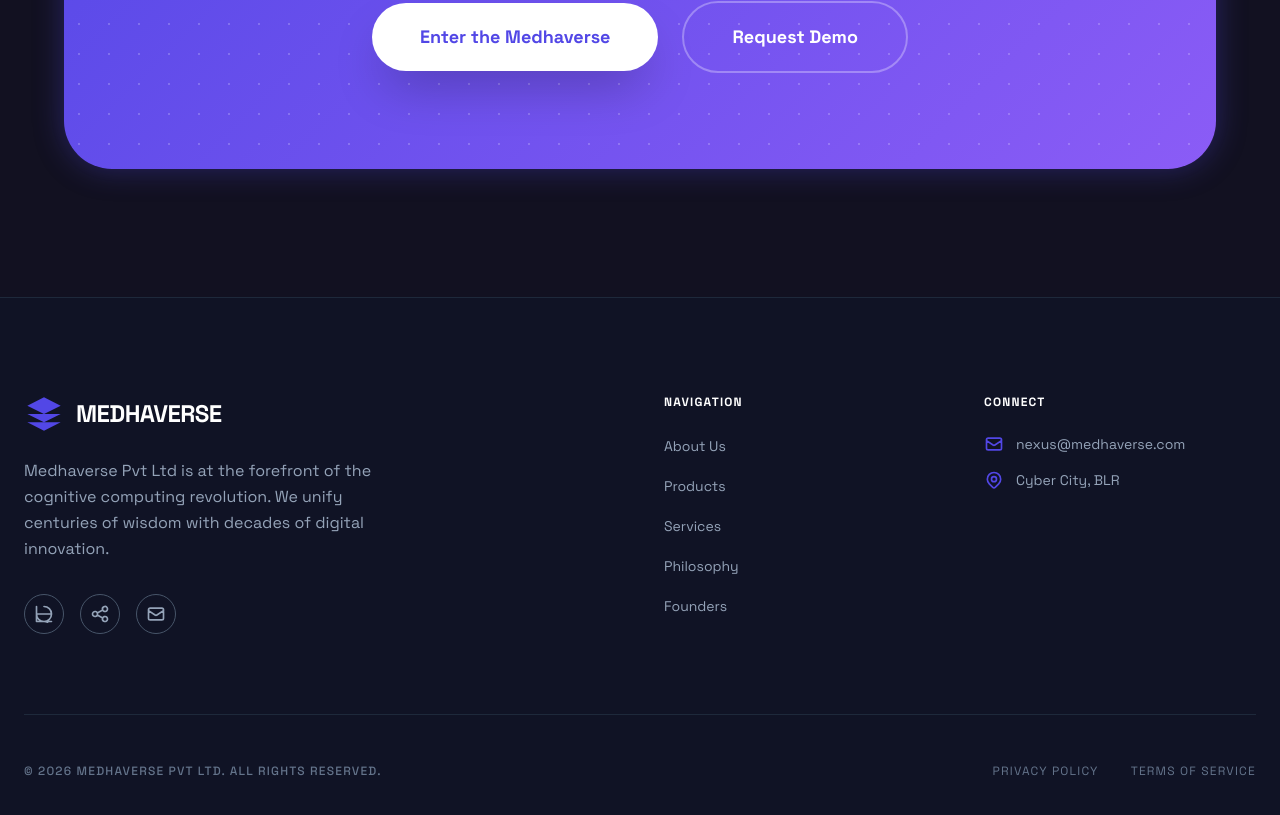
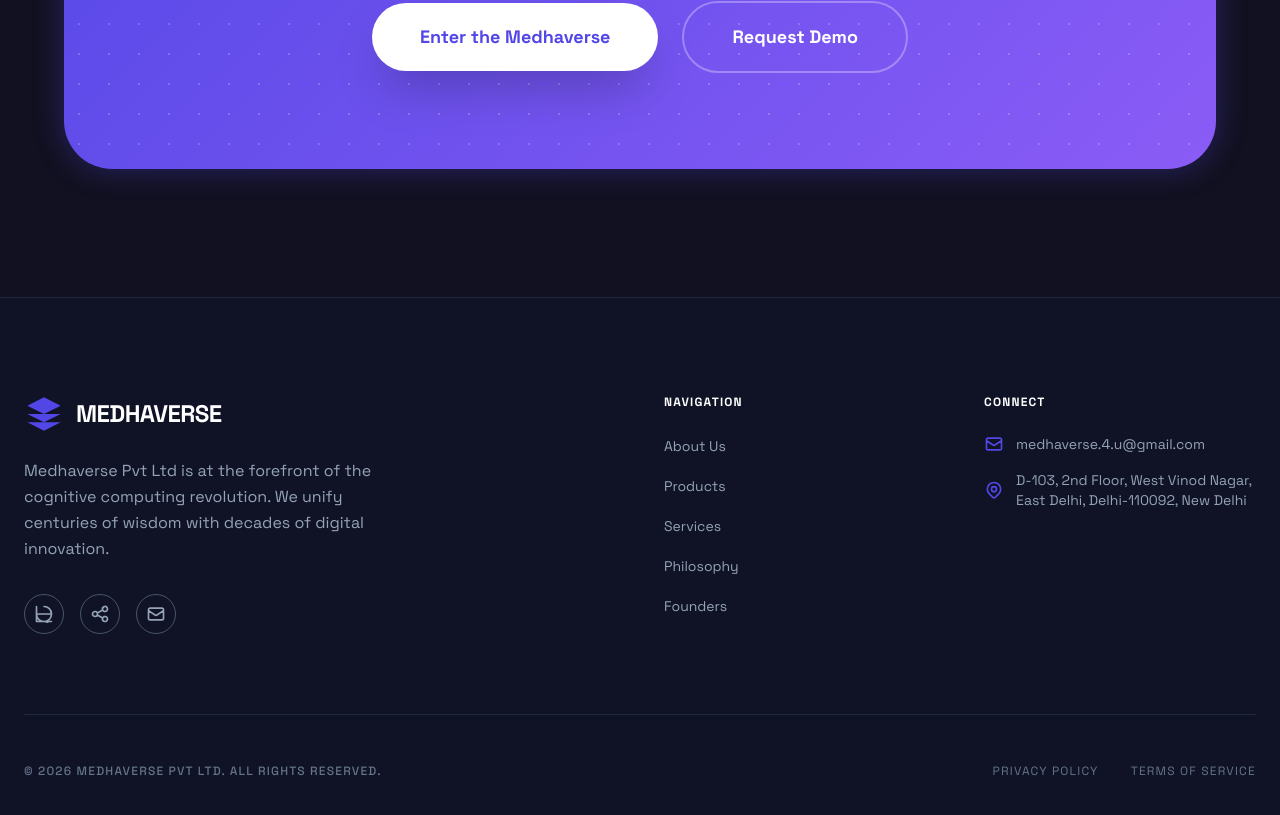
Before and after one commit to lalitjoshi007/medhaverse, a Next.js app: page / in a window 1280 px wide. Shown: the part 5756-6571 px from the top of the page. Built offline with nearby package versions, Linux system fonts and the light colour scheme.

Commit message:
add gmail id and adress

```diff
--- a/components/CTA.tsx
+++ b/components/CTA.tsx
@@ -2,6 +2,9 @@
 
 import { motion } from "framer-motion";
 import Link from "next/link";
+
+const CONTACT_EMAIL = "medhaverse.4.u@gmail.com";
+const MAILTO = `mailto:${CONTACT_EMAIL}?subject=Medhaverse%20Enquiry`;
 
 export default function CTA() {
   return (
@@ -34,7 +37,7 @@ export default function CTA() {
           <div className="flex flex-col sm:flex-row items-center justify-center gap-6">
             <motion.div whileHover={{ scale: 1.05 }} whileTap={{ scale: 0.98 }}>
               <Link
-                href="#"
+                href={MAILTO}
                 className="inline-flex w-full sm:w-auto justify-center px-12 py-5 bg-white text-primary font-black rounded-full text-lg shadow-2xl"
               >
                 Enter the Medhaverse
@@ -42,7 +45,7 @@ export default function CTA() {
             </motion.div>
             <motion.div whileHover={{ scale: 1.05 }} whileTap={{ scale: 0.98 }}>
               <Link
-                href="#"
+                href={`mailto:${CONTACT_EMAIL}?subject=Request%20Demo%20-%20Medhaverse`}
                 className="inline-flex w-full sm:w-auto justify-center px-12 py-5 border-2 border-white/30 text-white font-bold rounded-full text-lg hover:bg-white/10 transition-colors"
               >
                 Request Demo
--- a/components/Footer.tsx
+++ b/components/Footer.tsx
@@ -10,10 +10,12 @@ const navLinks = [
   { href: "#founders", label: "Founders" },
 ];
 
+const CONTACT_EMAIL = "medhaverse.4.u@gmail.com";
+
 const socialIcons = [
   { href: "#", label: "Web", icon: "M21 12a9 9 0 01-9 9m9-9a9 9 0 00-9-9m9 9H3m9 9a9 9 0 01-9-9m9 9c1.657 0 3.004.255 4.322.729M3 3v18h18" },
   { href: "#", label: "Share", icon: "M8.684 13.342C8.886 12.938 9 12.482 9 12c0-.482-.114-.938-.316-1.342m0 2.684a3 3 0 110-2.684m0 2.684l6.632 3.316m-6.632-6l6.632-3.316m0 0a3 3 0 105.367-2.684 3 3 0 00-5.367 2.684zm0 9.316a3 3 0 105.368 2.684 3 3 0 00-5.368-2.684z" },
-  { href: "#", label: "Email", icon: "M3 8l7.89 5.26a2 2 0 002.22 0L21 8M5 19h14a2 2 0 002-2V7a2 2 0 00-2-2H5a2 2 0 00-2 2v10a2 2 0 002 2z" },
+  { href: `mailto:${CONTACT_EMAIL}`, label: "Email", icon: "M3 8l7.89 5.26a2 2 0 002.22 0L21 8M5 19h14a2 2 0 002-2V7a2 2 0 00-2-2H5a2 2 0 00-2 2v10a2 2 0 002 2z" },
 ];
 
 export default function Footer() {
@@ -105,9 +107,12 @@ export default function Footer() {
                     />
                   </svg>
                 </span>
-                <span className="text-sm text-slate-400">
-                  nexus@medhaverse.com
-                </span>
+                <a
+                  href={`mailto:${CONTACT_EMAIL}`}
+                  className="text-sm text-slate-400 hover:text-primary transition-colors"
+                >
+                  {CONTACT_EMAIL}
+                </a>
               </li>
               <li className="flex items-center gap-3">
                 <span className="text-primary">
@@ -131,7 +136,7 @@ export default function Footer() {
                     />
                   </svg>
                 </span>
-                <span className="text-sm text-slate-400">Cyber City, BLR</span>
+                <span className="text-sm text-slate-400">D-103, 2nd Floor, West Vinod Nagar, East Delhi, Delhi-110092, New Delhi</span>
               </li>
             </ul>
           </div>
--- a/components/Hero.tsx
+++ b/components/Hero.tsx
@@ -82,7 +82,7 @@ export default function Hero() {
           </motion.div>
           <motion.div whileHover={{ scale: 1.05 }} whileTap={{ scale: 0.98 }}>
             <Link
-              href="#services"
+              href="mailto:medhaverse.4.u@gmail.com?subject=Work%20With%20Us%20-%20Medhaverse"
               className="inline-flex w-full sm:w-auto justify-center px-8 py-4 glass border border-slate-600 text-white font-bold rounded-full hover:border-primary/50 transition-colors"
             >
               Work With Us
--- a/components/WhyMedhaverse.tsx
+++ b/components/WhyMedhaverse.tsx
@@ -102,7 +102,7 @@ export default function WhyMedhaverse() {
                 </p>
                 <motion.div whileHover={{ scale: 1.05 }} whileTap={{ scale: 0.98 }}>
                   <Link
-                    href="#"
+                    href="mailto:medhaverse.4.u@gmail.com?subject=Technical%20Specs%20-%20Medhaverse"
                     className="inline-block bg-primary text-white px-10 py-4 rounded-full font-bold glow-primary"
                   >
                     Get Technical Specs
```
Also changed, not shown: 2 other files (tests, documents, lock files or other folders).
